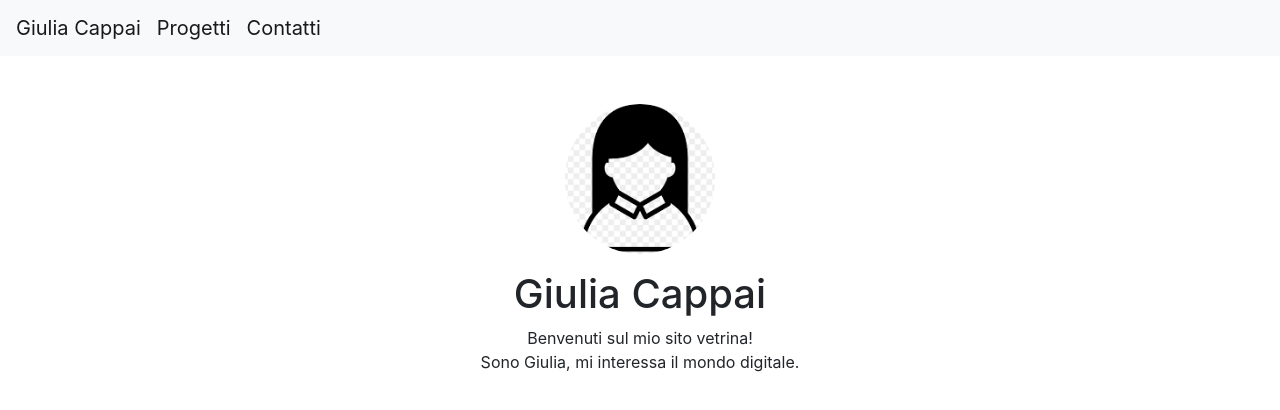
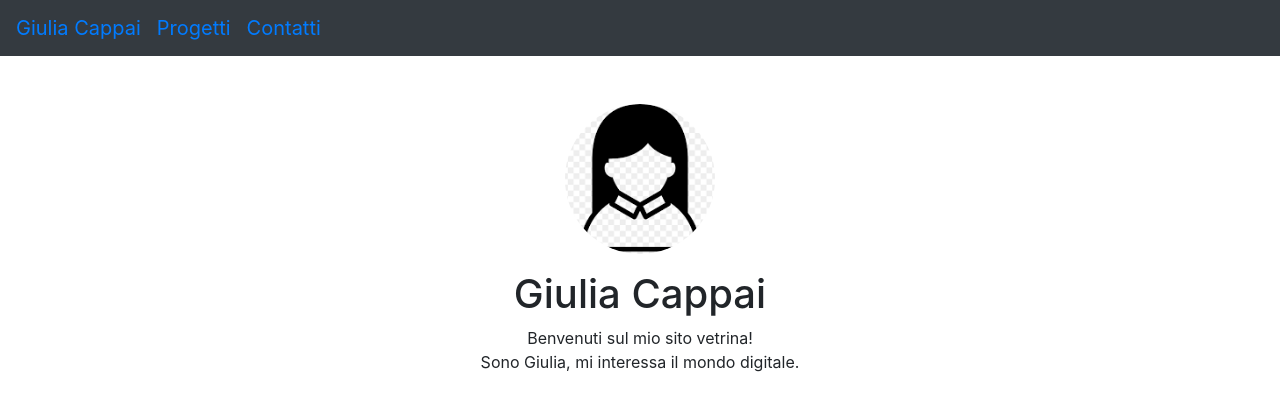
Before and after one commit to GiuliaKi/Portfolio, a plain HTML site: page index.html in a window 1280 px wide. Drawn offline with nearby package versions, Linux system fonts and the light colour scheme.

Commit message:
Update index.html

```diff
--- a/index.html
+++ b/index.html
@@ -21,7 +21,7 @@
 <body>
 
 <!-- Barra di navigazione Bootstrap -->
-<nav class="navbar navbar-expand-lg navbar-light bg-light">
+<nav class="navbar navbar-expand-lg navbar-info bg-dark">
     <a class="navbar-brand" href="https://giuliaki.github.io/Portfolio/#">Giulia Cappai</a>
     <a class="navbar-brand" href="https://giuliaki.github.io/Portfolio/Progetti.html">Progetti</a>
     <a class="navbar-brand" href="https://giuliaki.github.io/Portfolio/ContattiB.html">Contatti</a>
```
